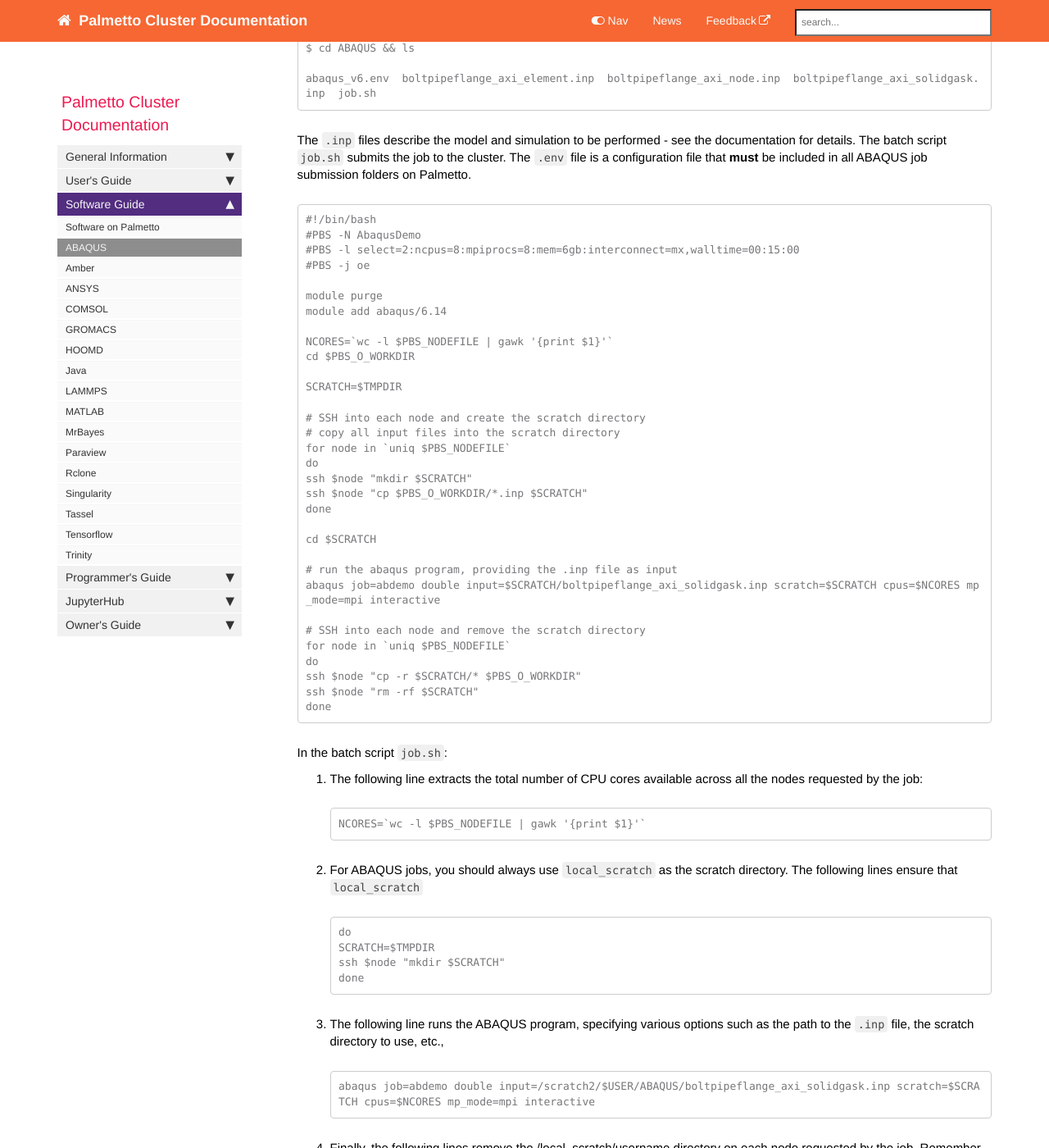
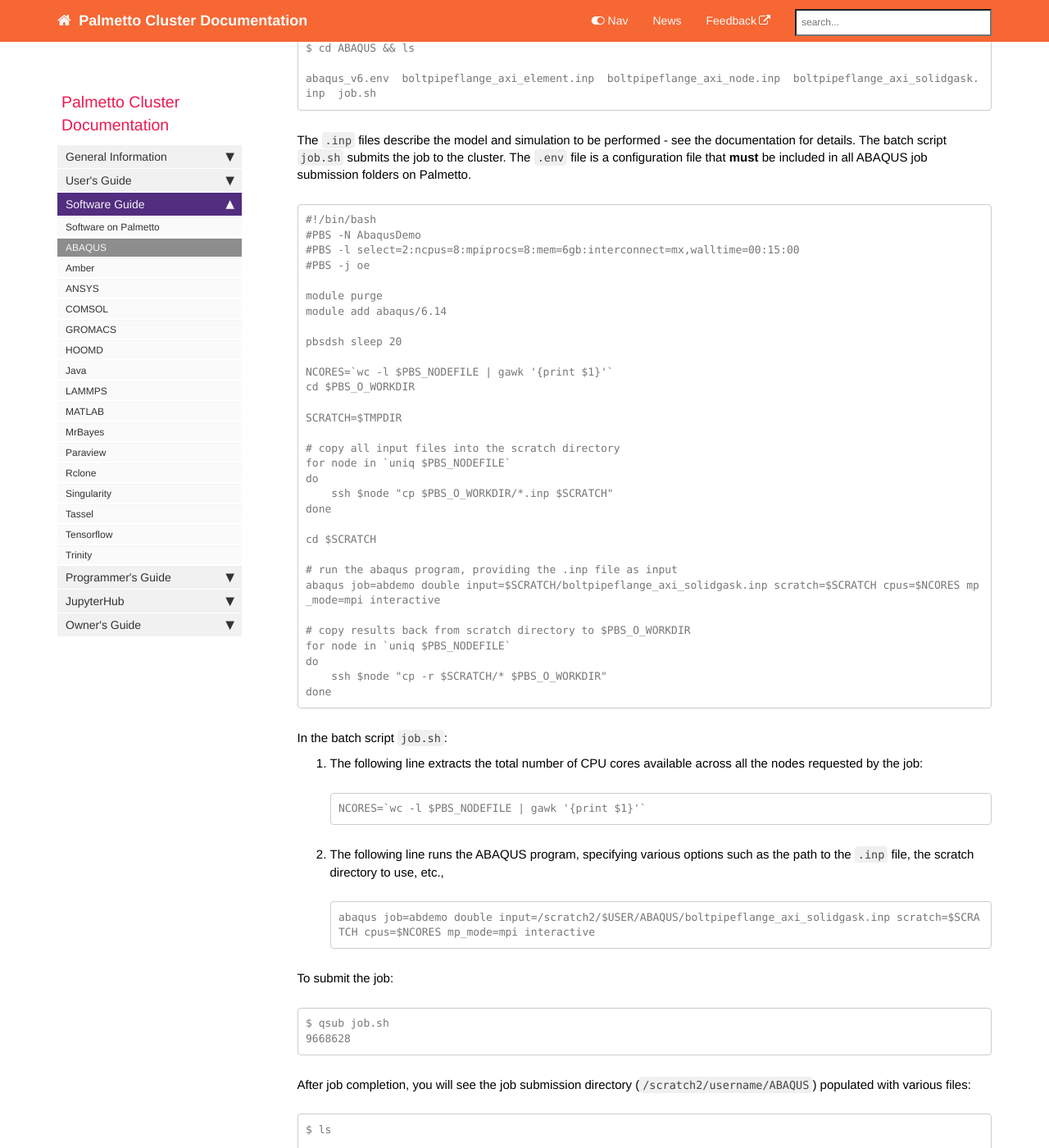
Before and after one commit to clemsonciti/palmetto-documentation, a Jekyll site: the page built from pages/documentation/software_abaqus.md, in a window 1280 px wide and 1400 px high, scrolled down 1195 px. Shown: the whole window at 82% size. Built offline with Jekyll 4.4.1, drawn with Linux system fonts in a browser that asks for light colours; nearby versions of some CDN libraries; comment, search, counter and statistics services are not loaded; some of the changed text lies outside the part shown.

Commit message:
Update ABAQUS instructions

```diff
--- a/pages/documentation/software_abaqus.md
+++ b/pages/documentation/software_abaqus.md
@@ -86,17 +86,17 @@ ABAQUS job submission folders on Palmetto.
 module purge
 module add abaqus/6.14
 
+pbsdsh sleep 20
+
 NCORES=`wc -l $PBS_NODEFILE | gawk '{print $1}'`
 cd $PBS_O_WORKDIR
 
 SCRATCH=$TMPDIR
 
-# SSH into each node and create the scratch directory
 # copy all input files into the scratch directory
 for node in `uniq $PBS_NODEFILE`
 do
-ssh $node "mkdir $SCRATCH"
-ssh $node "cp $PBS_O_WORKDIR/*.inp $SCRATCH"
+    ssh $node "cp $PBS_O_WORKDIR/*.inp $SCRATCH"
 done
 
 cd $SCRATCH
@@ -104,11 +104,10 @@ cd $SCRATCH
 # run the abaqus program, providing the .inp file as input
 abaqus job=abdemo double input=$SCRATCH/boltpipeflange_axi_solidgask.inp scratch=$SCRATCH cpus=$NCORES mp_mode=mpi interactive
 
-# SSH into each node and remove the scratch directory
+# copy results back from scratch directory to $PBS_O_WORKDIR
 for node in `uniq $PBS_NODEFILE`
 do
-ssh $node "cp -r $SCRATCH/* $PBS_O_WORKDIR"
-ssh $node "rm -rf $SCRATCH"
+    ssh $node "cp -r $SCRATCH/* $PBS_O_WORKDIR"
 done
 ~~~
 
@@ -121,33 +120,11 @@ In the batch script `job.sh`:
    NCORES=`wc -l $PBS_NODEFILE | gawk '{print $1}'`
    ~~~
 
-2. For ABAQUS jobs, you should always use `local_scratch` as the scratch directory.
-   The following lines ensure that `local_scratch`
-
-   ~~~
-   do
-   SCRATCH=$TMPDIR
-   ssh $node "mkdir $SCRATCH"
-   done
-   ~~~
-
-3. The following line runs the ABAQUS program, specifying various options
+2. The following line runs the ABAQUS program, specifying various options
    such as the path to the `.inp` file, the scratch directory to use, etc.,
 
    ~~~
    abaqus job=abdemo double input=/scratch2/$USER/ABAQUS/boltpipeflange_axi_solidgask.inp scratch=$SCRATCH cpus=$NCORES mp_mode=mpi interactive
-   ~~~
-
-4. Finally, the following lines remove the /local_scratch/username directory
-   on each node requested by the job. Remember to always remove any files
-   you create in `/local_scratch` at the end of your jobs:
-
-   ~~~
-   for node in `uniq $PBS_NODEFILE`
-   do
-   SCRATCH=/local_scratch/$USER
-   ssh $node "rm -rf $SCRATCH"
-   done
    ~~~
 
 To submit the job:
```
